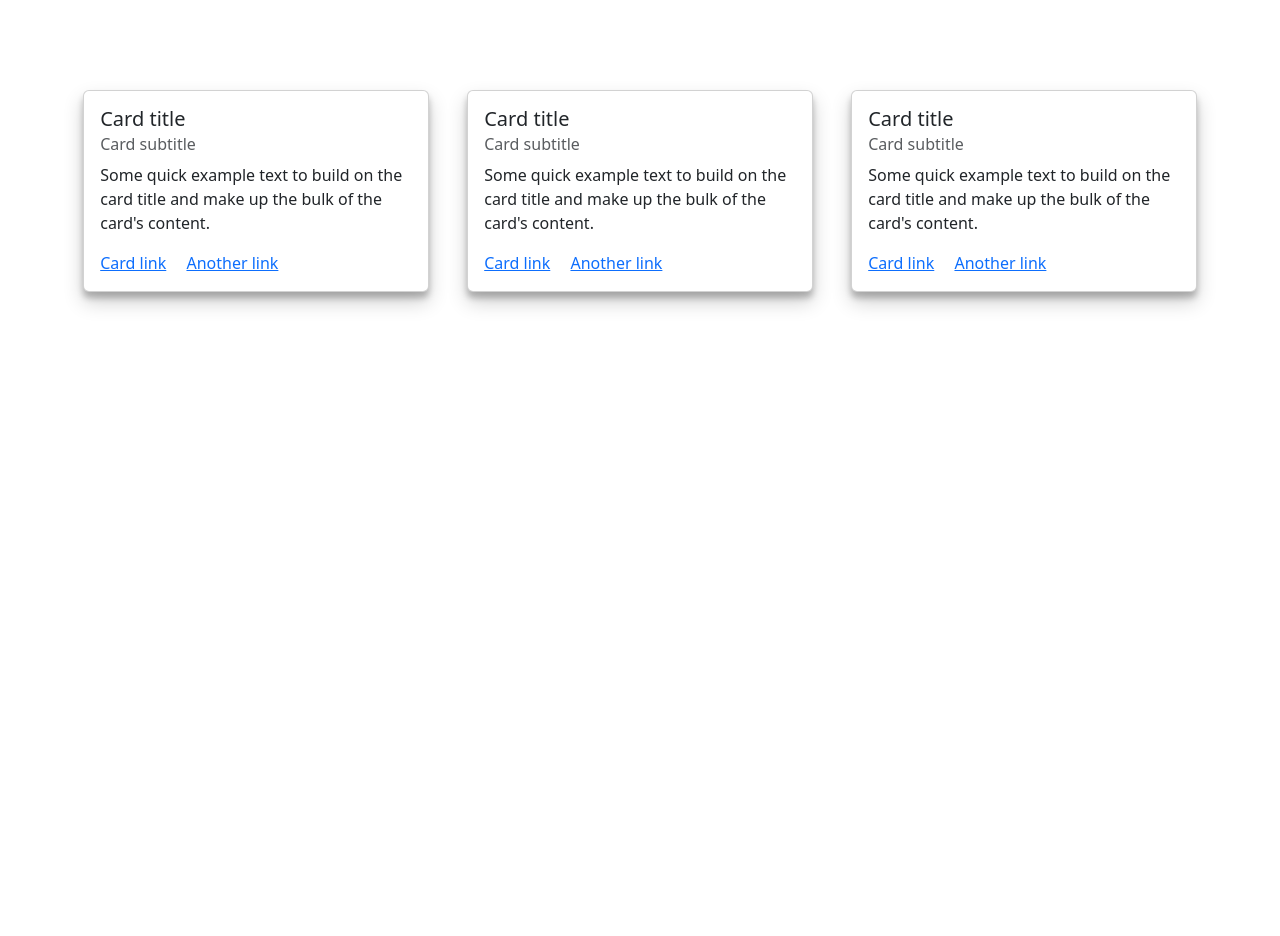
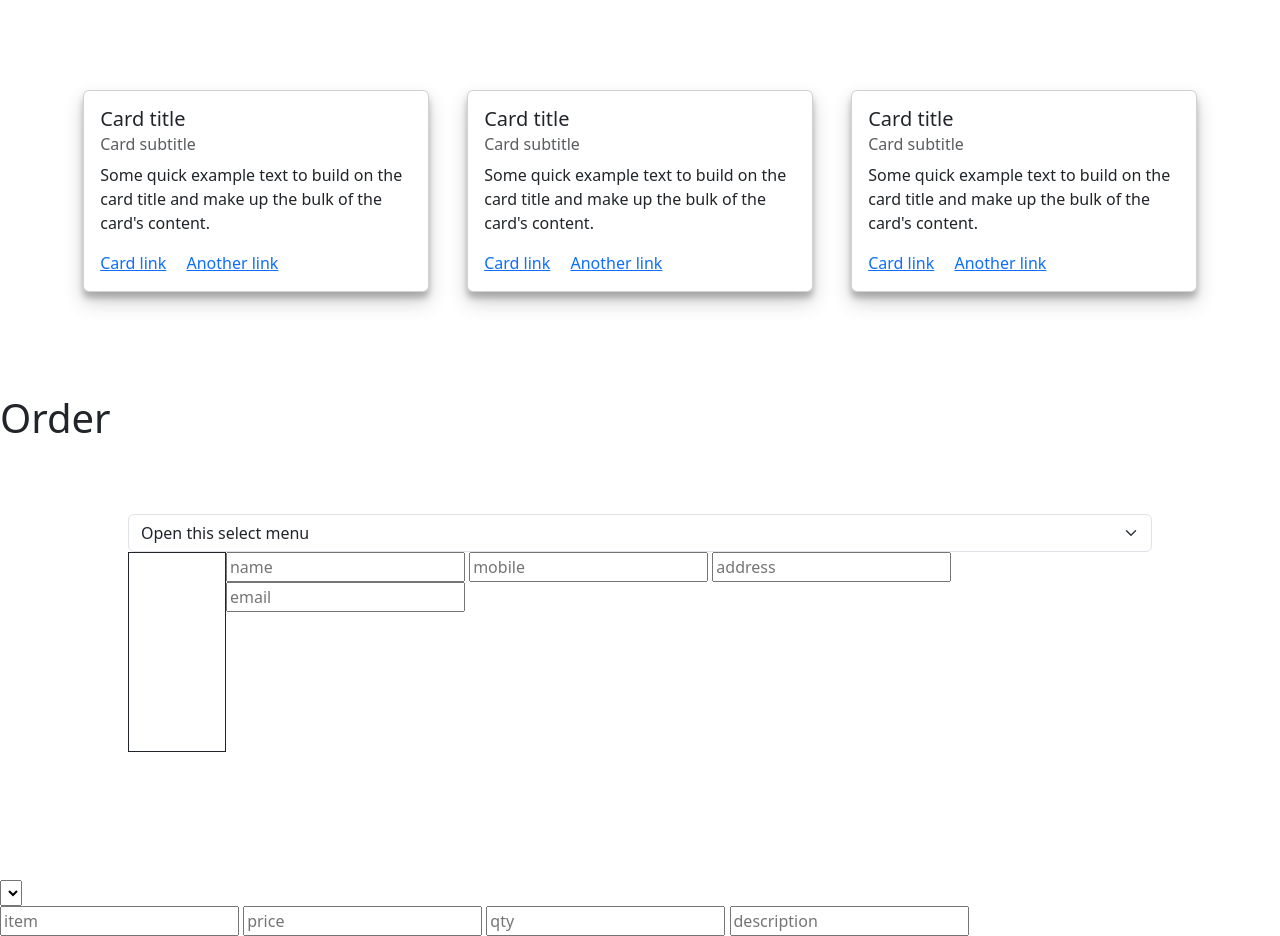
Before and after one commit to SahanDhanujaya/NewPOS, a plain HTML site: page index.html in a window 1280 px wide. Shown: the part 56-992 px from the top of the page. Before the commit the page ends 800 px from the top, so only its background shows below. Drawn offline with nearby package versions, Linux system fonts and the light colour scheme.

Commit message:
order is done

```diff
--- a/index.html
+++ b/index.html
@@ -4,7 +4,7 @@
 <head>
     <meta charset="UTF-8">
     <meta name="viewport" content="width=device-width, initial-scale=1.0">
-    <link rel="stylesheet" href="style.css">
+    <link rel="stylesheet" href="/view/style.css">
     <link
         href="https://fonts.googleapis.com/css2?family=Poppins:ital,wght@0,100;0,200;0,300;0,400;0,500;0,600;0,700;0,800;0,900;1,100;1,200;1,300;1,400;1,500;1,600;1,700;1,800;1,900&display=swap"
         rel="stylesheet">
@@ -154,6 +154,42 @@
             </table>
         </div>
     </main>
+    <main id="order-form">
+        <h1>Order</h1>
+        <section>
+            <div id="customer-info">
+                <div>
+                    <select class="form-select" aria-label="Default select example">
+                        <option selected>Open this select menu</option>
+
+                    </select>
+                </div>
+                <div>
+                    <div id="cus-profile"></div>
+                    <div>
+                        <input type="text" id="cusName" placeholder="name">
+                        <input type="text" id="cusMobile" placeholder="mobile">
+                        <input type="text" id="cusAddress" placeholder="address">
+                        <input type="text" id="cusEmail" placeholder="email">
+                    </div>
+                </div>
+            </div>
+            <div id="item-info">
+                <div>
+                    <select name="" id="itemSelector">Select Item</select>
+                </div>
+                <div>
+                    <div id="item-profile"></div>
+                    <div>
+                        <input type="text" id="itemName" placeholder="item">
+                        <input type="text" id="itemPrice" placeholder="price">
+                        <input type="text" id="itemQty" placeholder="qty">
+                        <input type="text" id="itemDesc" placeholder="description">
+                    </div>
+                </div>
+            </div>
+        </section>
+    </main>
     <script src="assets/lib/jquery-3.7.1.min.js"></script>
     <script src="https://cdn.jsdelivr.net/npm/bootstrap@5.3.3/dist/js/bootstrap.bundle.min.js"
         integrity="sha384-YvpcrYf0tY3lHB60NNkmXc5s9fDVZLESaAA55NDzOxhy9GkcIdslK1eN7N6jIeHz"
--- a/style.css
+++ b/view/style.css
@@ -194,3 +194,23 @@ header>nav>ul>li>a{
     place-items: center center;
 
 }
+#order-form>section>#customer-info{
+    display: flex;
+    flex-direction: column;
+    /* align-items: center; */
+    justify-content: center;
+    padding: 10%;
+    padding-top: 5%;
+}
+#order-form>section>#customer-info>div:nth-child(1)>select{
+    width: 100%;
+}
+#order-form>section>#customer-info>div:nth-child(2){
+    display: flex;
+
+}
+#order-form>section>#customer-info>div:nth-child(2)>#cus-profile{
+    width: 10%;
+    height: 200px;
+    border: 1px solid;
+}
```
